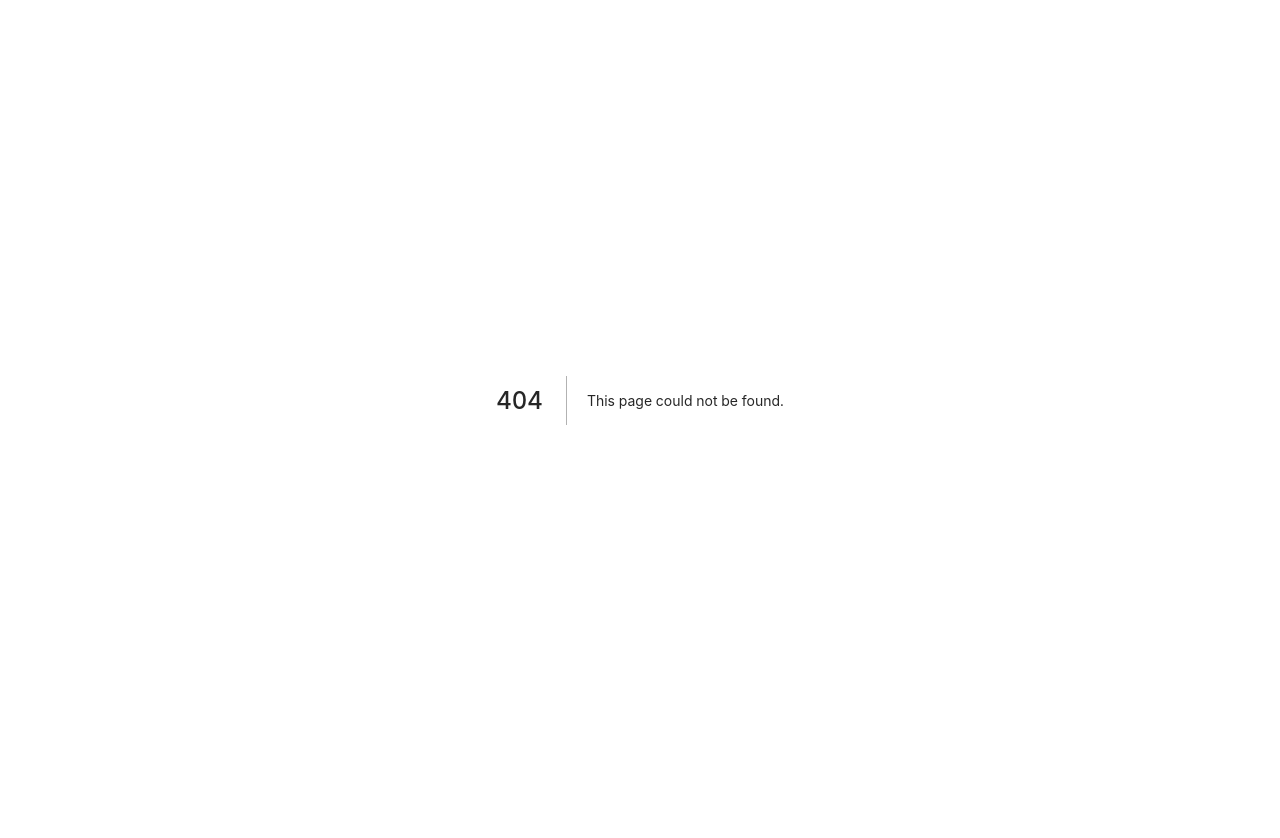
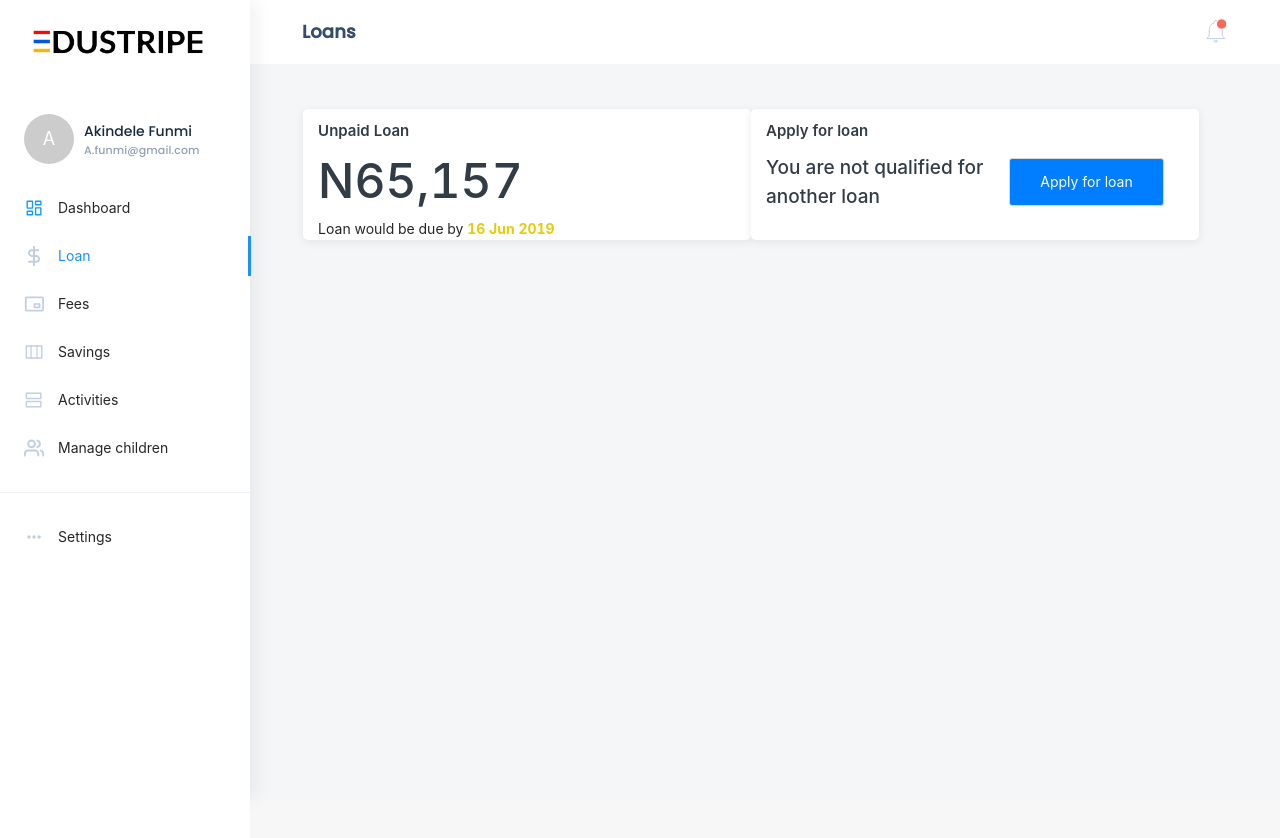
Before and after one commit to edustripetech/edustripe-frontend, a Next.js app: page /loan in a window 1280 px wide. Before the commit this address had no page. Shown: the top 838 px of the page. Before the commit the page ends 800 px from the top, so only its background shows below. Built offline with nearby package versions, Linux system fonts and the light colour scheme.

Commit message:
loands cards

```diff
--- /dev/null
+++ b/pages/loan.js
@@ -0,0 +1,57 @@
+import React from 'react';
+import { Sidebar, Navbar } from "../components";
+import Trash from "../components/svg/Trash";
+import { useRouter } from "next/router";
+import { Layout, Form, Button, Input, Checkbox, Avatar } from 'antd';
+
+const { Header, Content, Sider } = Layout;
+
+const Loans = () => {
+  const route = useRouter();
+
+  return (
+    <Layout className="layout-wrapper">
+      <Header className="dashboard-header">
+        <Navbar page="Loans" menu={route.pathname} />
+      </Header>
+
+      <Layout>
+        <Sidebar menu={route.pathname} />
+        <Content>
+          <div style={{display: 'flex', width: '100%', alignItems: 'center', justifyContent: 'space-between', margin: '20px 0 10px 0'}}>
+            <div style={{background: '#fff', width: '491px', height: '131px', boxShadow: '0px 2px 10px rgba(0, 0, 0, 0.08)', borderRadius: '5px'}}>
+            <div style={{padding: ' 10px 15px'}} >
+              <p style={{fontWeight: '600', fontSize: '15px', color: '#323c47', margin: '0' }}>Unpaid Loan</p>
+              <h1 style={{fontSize: '48px', color: '#323c47', margin: '0'}}>N65,157</h1>
+              <p>Loan would be due by <b style={{color: '#E6CB0D', fontWeight: '700'}}>16 Jun 2019</b></p>
+            </div>
+            </div>
+
+            {/* loan card 2 starts */}
+            <div style={{background: '#fff', width: '491px', height: '131px', boxShadow: '0px 2px 10px rgba(0, 0, 0, 0.08)', borderRadius: '5px', marginRight: '60px'}}>
+            <div style={{padding: ' 10px 15px'}}>
+              <p style={{fontWeight: '600', fontSize: '15px', color: '#323c47', margin: '0 0 10px 0'}}>Apply for loan</p>
+              <div style={{ display: 'flex', justifyContent: 'space-between', alignItems: 'center'}}>
+              <h1 style={{fontSize: '19px', color: '#323c47', margin: '0'}}>You are not qualified for <br/> another loan</h1>
+              <Button
+              style={{
+                margin: '0 20px',
+                width:'155px',
+                height:'48px',
+                color: '#fff',
+                background: '#007EFF',
+                borderRadius: '3px'
+              }}
+              >Apply for loan</Button>
+              </div>
+            </div>
+            </div>
+          </div>
+
+        </Content>
+      </Layout>
+    </Layout>
+  );
+}
+
+export default Loans;
--- a/pages/settings.js
+++ b/pages/settings.js
@@ -12,7 +12,7 @@ const Settings = () => {
   return (
     <Layout className="layout-wrapper">
       <Header className="dashboard-header">
-        <Navbar menu={route.pathname} />
+        <Navbar page="Settings" menu={route.pathname} />
       </Header>
       <Layout>
         <Sidebar menu={route.pathname} />
```
